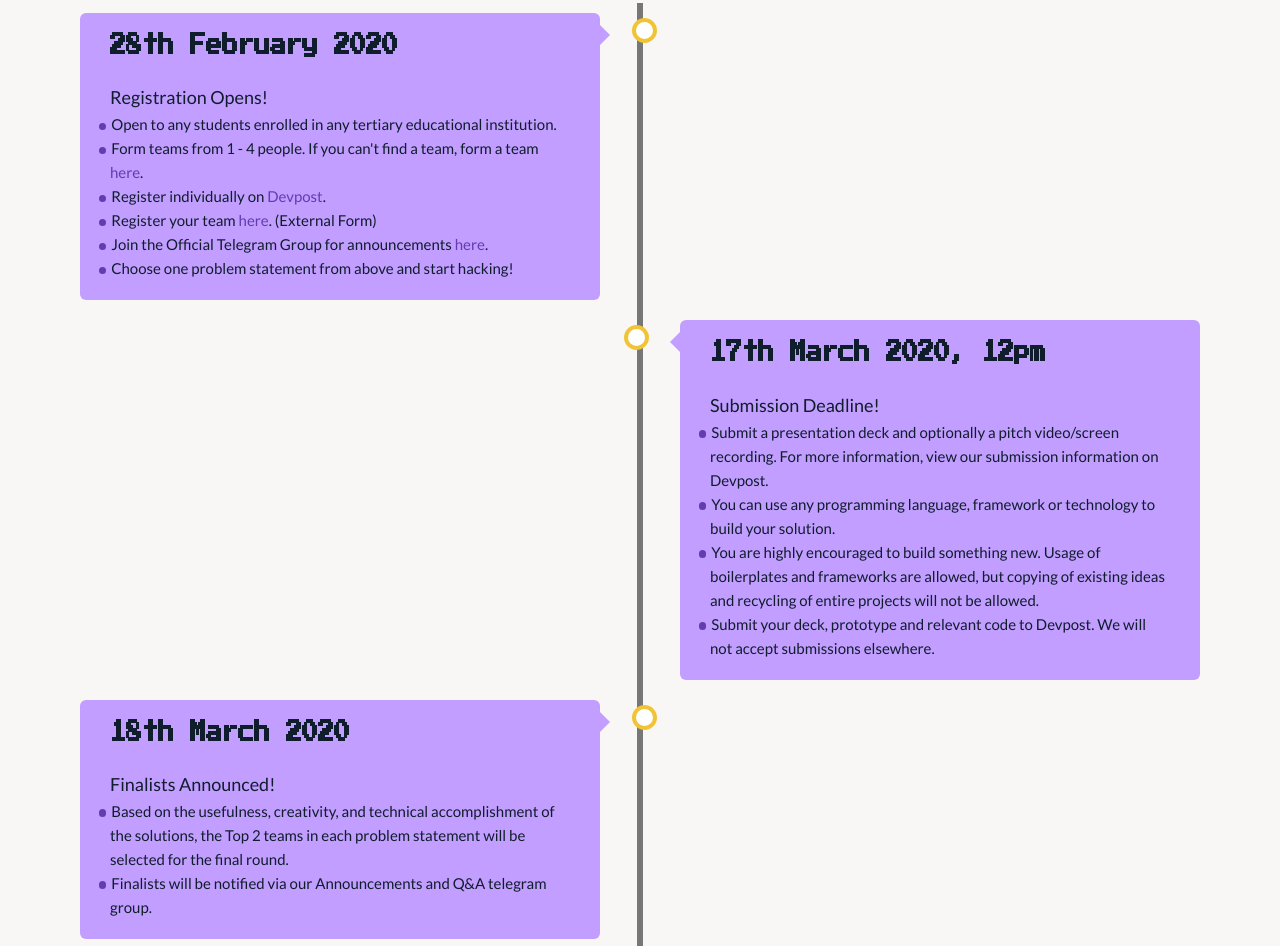
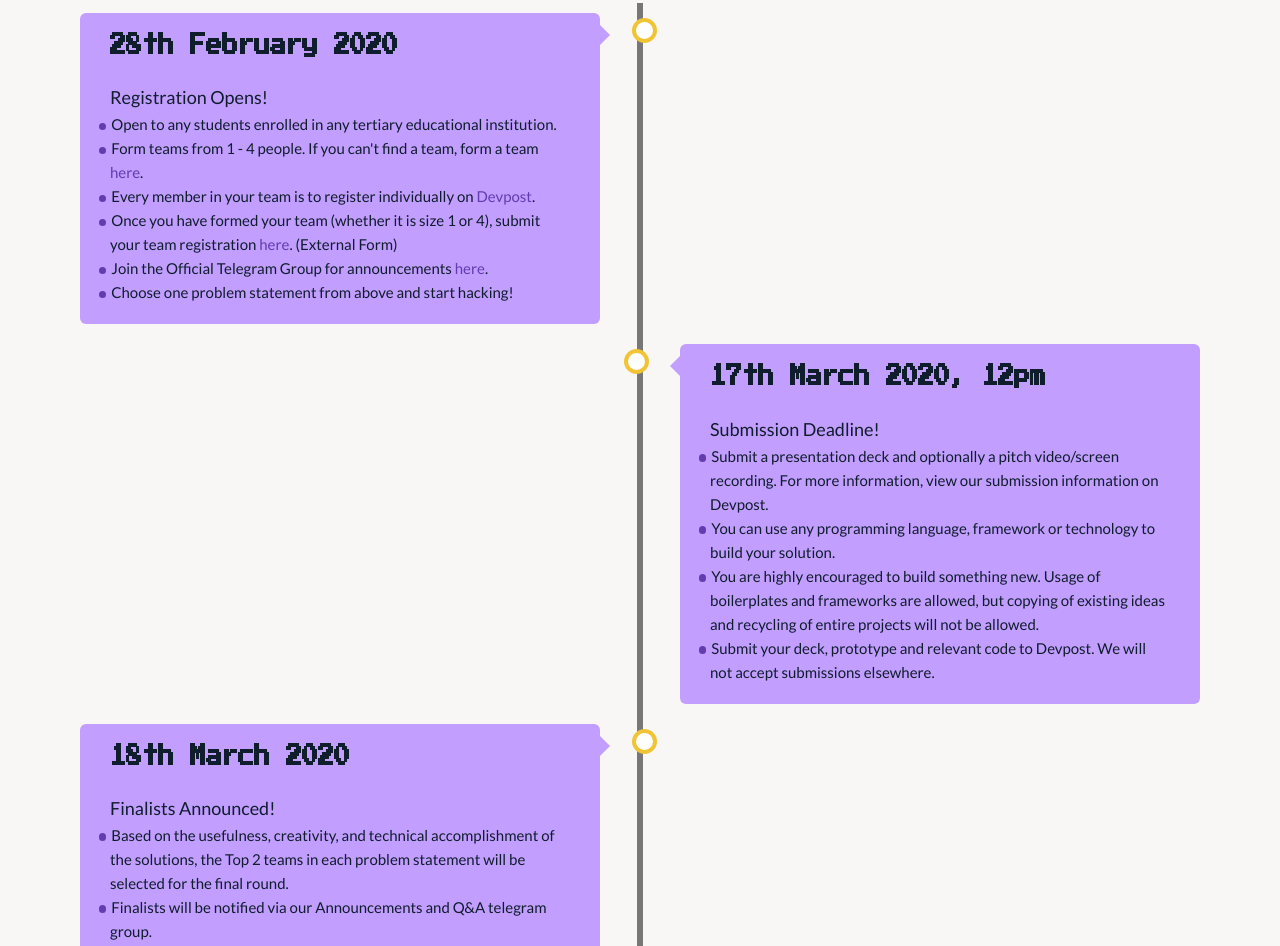
Before and after one commit to DSC-NUS/hackforgood, a website: page index.html in a window 1280 px wide. Shown: the part 1840-2786 px from the top of the page. Drawn offline with Linux system fonts and the light colour scheme.

Commit message:
Change registration text

```diff
--- a/index.html
+++ b/index.html
@@ -173,8 +173,8 @@
                 <ul class="list">
                     <li>Open to any students enrolled in any tertiary educational institution.</li>
                     <li>Form teams from 1 - 4 people. If you can't find a team, form a team <a class="steps__link" target="_blank" href="https://t.me/HackForGoodTeamFormation">here</a>.</li>
-                    <li>Register individually on <a class="steps__link" href="https://hackforgood2020.devpost.com/" target="_blank">Devpost</a>.</li>
-                    <li>Register your team <a class="steps__link" href="https://mysurvey.nus.edu.sg/EFM/se/543C610B3FE9FC12">here</a>. (External Form)</li>
+                    <li>Every member in your team is to register individually on <a class="steps__link" href="https://hackforgood2020.devpost.com/" target="_blank">Devpost</a>.</li>
+                    <li>Once you have formed your team (whether it is size 1 or 4), submit your team registration <a class="steps__link" href="https://mysurvey.nus.edu.sg/EFM/se/543C610B3FE9FC12">here</a>. (External Form)</li>
                     <li>Join the Official Telegram Group for announcements <a class="steps__link" target="_blank" href="https://t.me/HackForGoodInfo">here</a>.</li>
                     <li>Choose one problem statement from above and start hacking!</li>
                 </ul>
```
